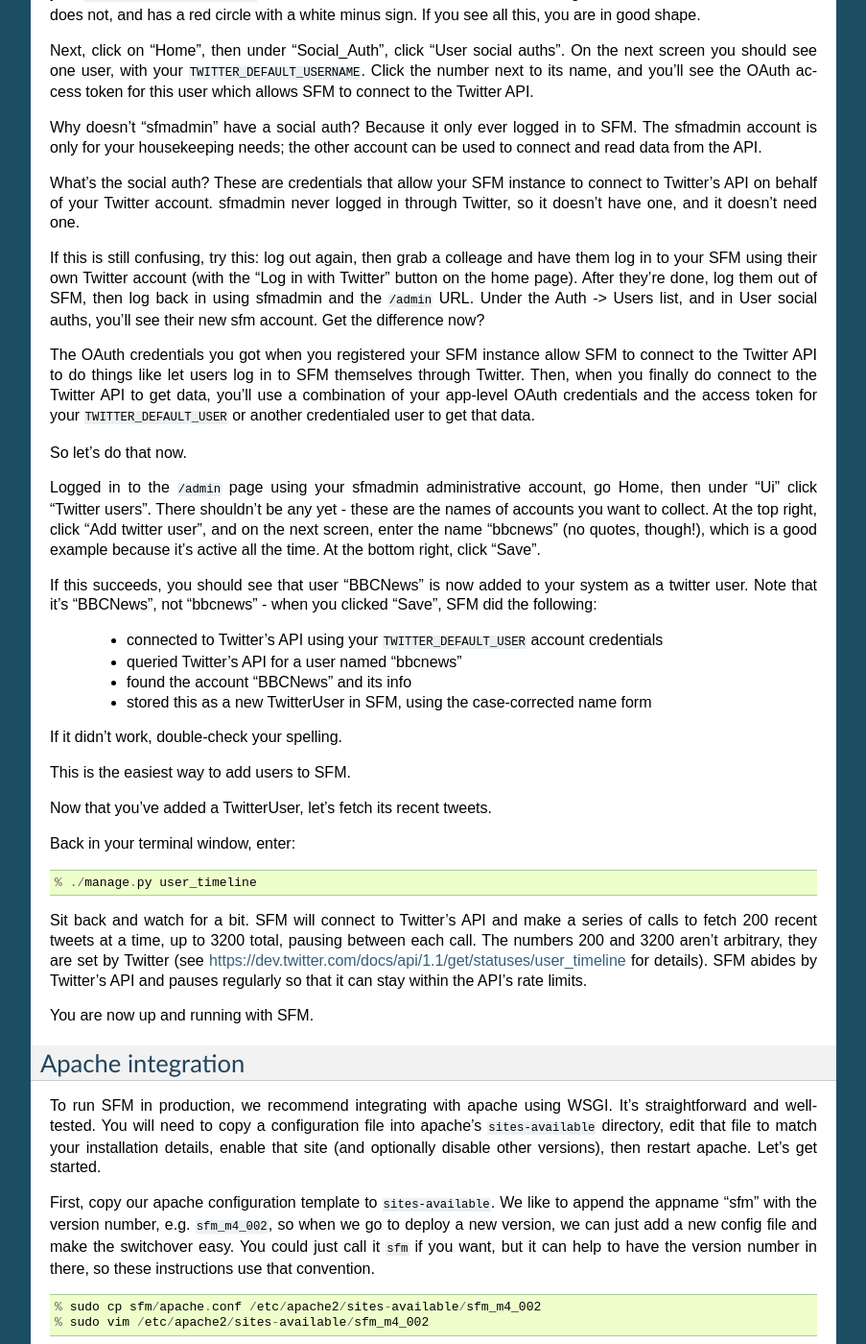
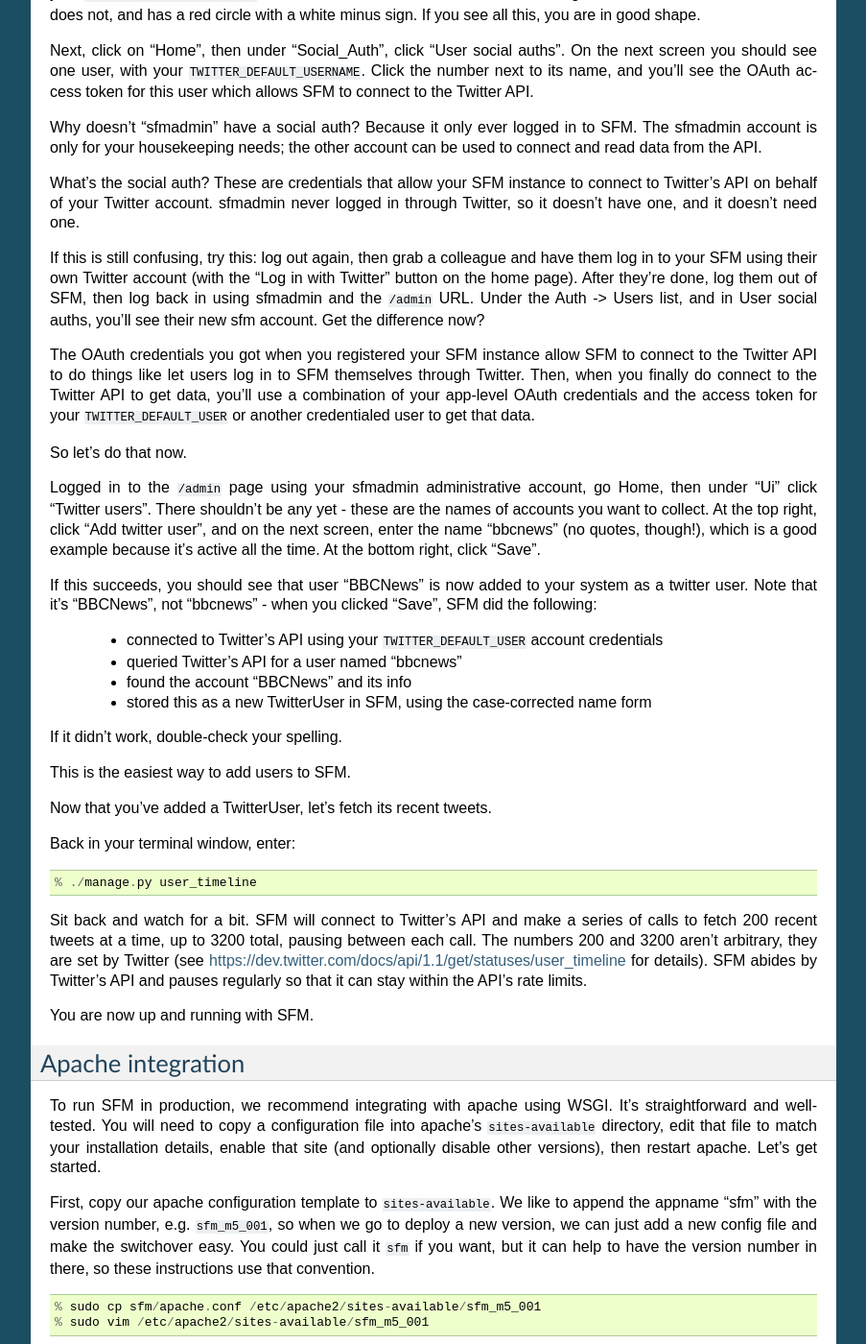
Before and after one commit to gwu-libraries/social-feed-manager, a Sphinx documentation site: the page built from docs/install.rst, in a window 1280 px wide and 1400 px high, scrolled down 4857 px. Shown: the whole window at 96% size, without its empty margins (198-1101 px from the left). Built offline with Sphinx 7.4.7, drawn with Linux system fonts in a browser that asks for light colours.

Commit message:
spelling fix (colleag_u_e); changed m4_002 references to m5_001

```diff
--- a/docs/install.rst
+++ b/docs/install.rst
@@ -345,7 +345,7 @@ instance to connect to Twitter's API on behalf of your Twitter account.
 sfmadmin never logged in through Twitter, so it doesn't have one, and
 it doesn't need one.
 
-If this is still confusing, try this:  log out again, then grab a colleage
+If this is still confusing, try this:  log out again, then grab a colleague
 and have them log in to your SFM using their own Twitter account (with the
 "Log in with Twitter" button on the home page).  After they're done, log
 them out of SFM, then log back in using sfmadmin and the ``/admin`` URL.
@@ -413,15 +413,15 @@ versions), then restart apache.  Let's get started.
 
 First, copy our apache configuration template to ``sites-available``. We
 like to append the appname "sfm" with the version number,
-e.g. ``sfm_m4_002``, so when we go to deploy a new version, we can just
+e.g. ``sfm_m5_001``, so when we go to deploy a new version, we can just
 add a new config file and make the switchover easy.  You could just call
 it ``sfm`` if you want, but it can help to have the version number in
 there, so these instructions use that convention.
 
 ::
 
-    % sudo cp sfm/apache.conf /etc/apache2/sites-available/sfm_m4_002
-    % sudo vim /etc/apache2/sites-available/sfm_m4_002
+    % sudo cp sfm/apache.conf /etc/apache2/sites-available/sfm_m5_001
+    % sudo vim /etc/apache2/sites-available/sfm_m5_001
 
 You will need to change several things in this file:
 
@@ -438,7 +438,7 @@ Next, enable the site configuration you just created:
 
 ::
 
-    % sudo a2ensite sfm_m4_002
+    % sudo a2ensite sfm_m5_001
 
 Assuming you are installing in a clean VM, disable the pre-existing
 default site:
```
